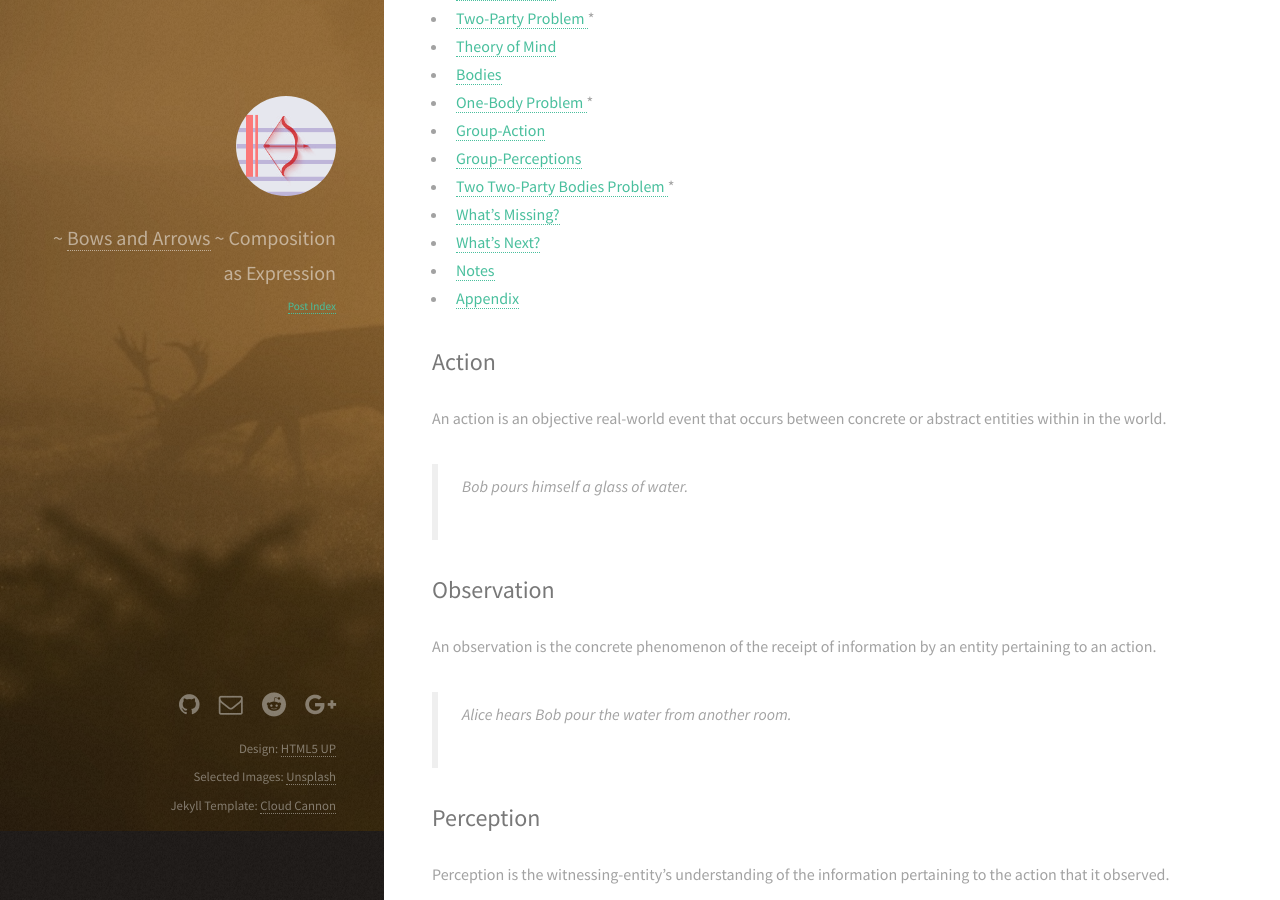
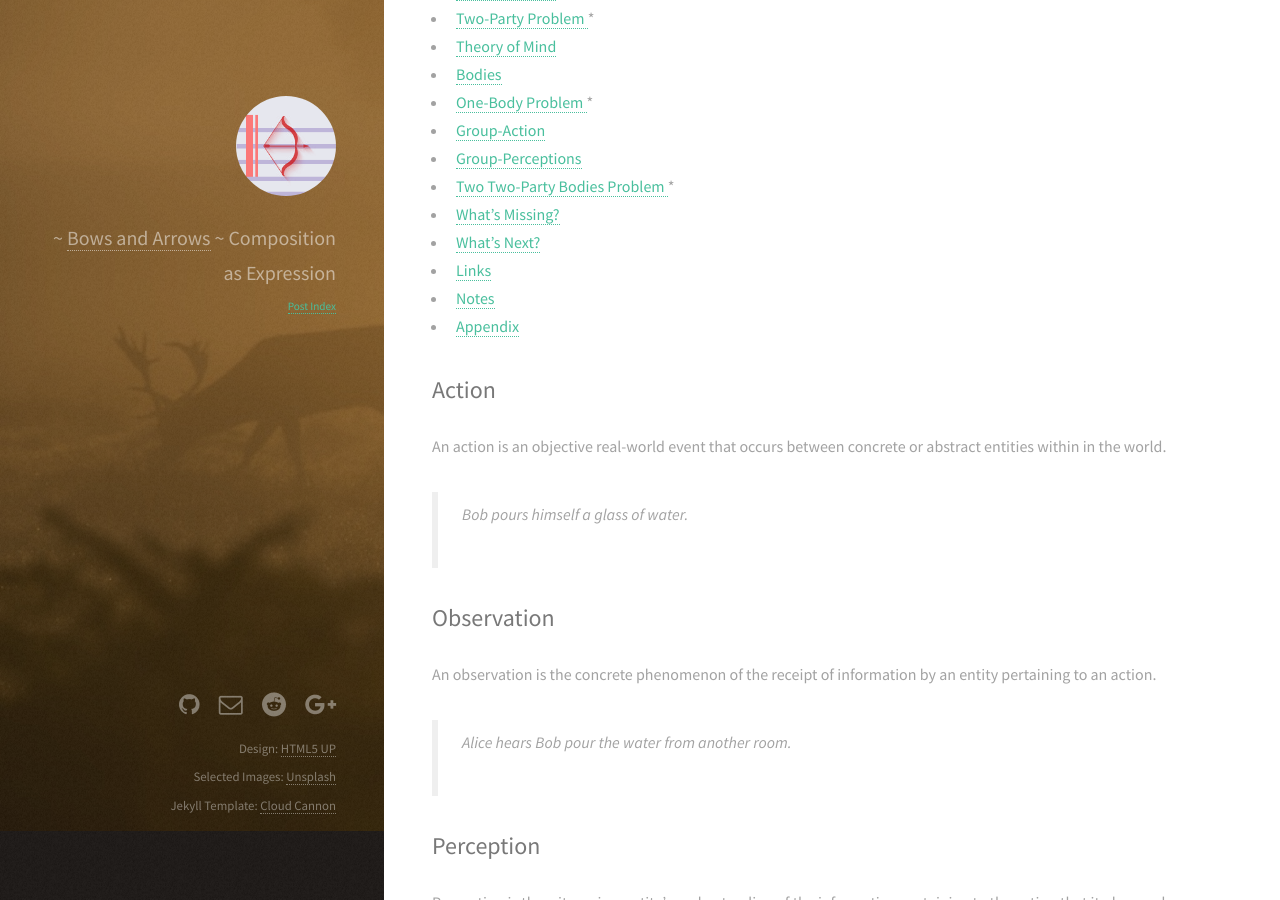
Before and after one commit to sordina/sordina.github.io, a Jekyll site: the page built from _posts/2016-02-22-1456064564-value_perception_action_tom.markdown, in a window 1280 px wide and 900 px high, scrolled down 1385 px. Built offline with Jekyll 4.4.1, drawn with Linux system fonts in a browser that asks for light colours.

Commit message:
links anchor

```diff
--- a/_posts/2016-02-22-1456064564-value_perception_action_tom.markdown
+++ b/_posts/2016-02-22-1456064564-value_perception_action_tom.markdown
@@ -58,6 +58,7 @@ of the _perceptions_ of actions that occur.
 <!-- TODO: Concrete Two Two-Party Bodies Problem -->
 * [What's Missing?                ](#whats-missing)
 * [What's Next?                   ](#whats-next)
+* [Links                          ](#links)
 * [Notes                          ](#notes)
 * [Appendix                       ](#appendix)
 
@@ -608,14 +609,14 @@ action-entity diagram and the tabular descriptive analysis format.
 
 Stay tuned!
 
-## Links
+---
+
+# Links
 
 * [Theory of Mind](https://en.wikipedia.org/wiki/Theory_of_mind)
 * [Tropical Geometry](https://en.wikipedia.org/wiki/Tropical_geometry)
 * [If a Tree Falls in a Forest](https://en.wikipedia.org/wiki/If_a_tree_falls_in_a_forest)
 * [Crow Theory of Mind - Google Scholar](https://scholar.google.com.au/scholar?q=crow+theory+of+mind&btnG=&hl=en&as_sdt=0%2C5&as_vis=1)
-
----
 
 # Notes
 
```
